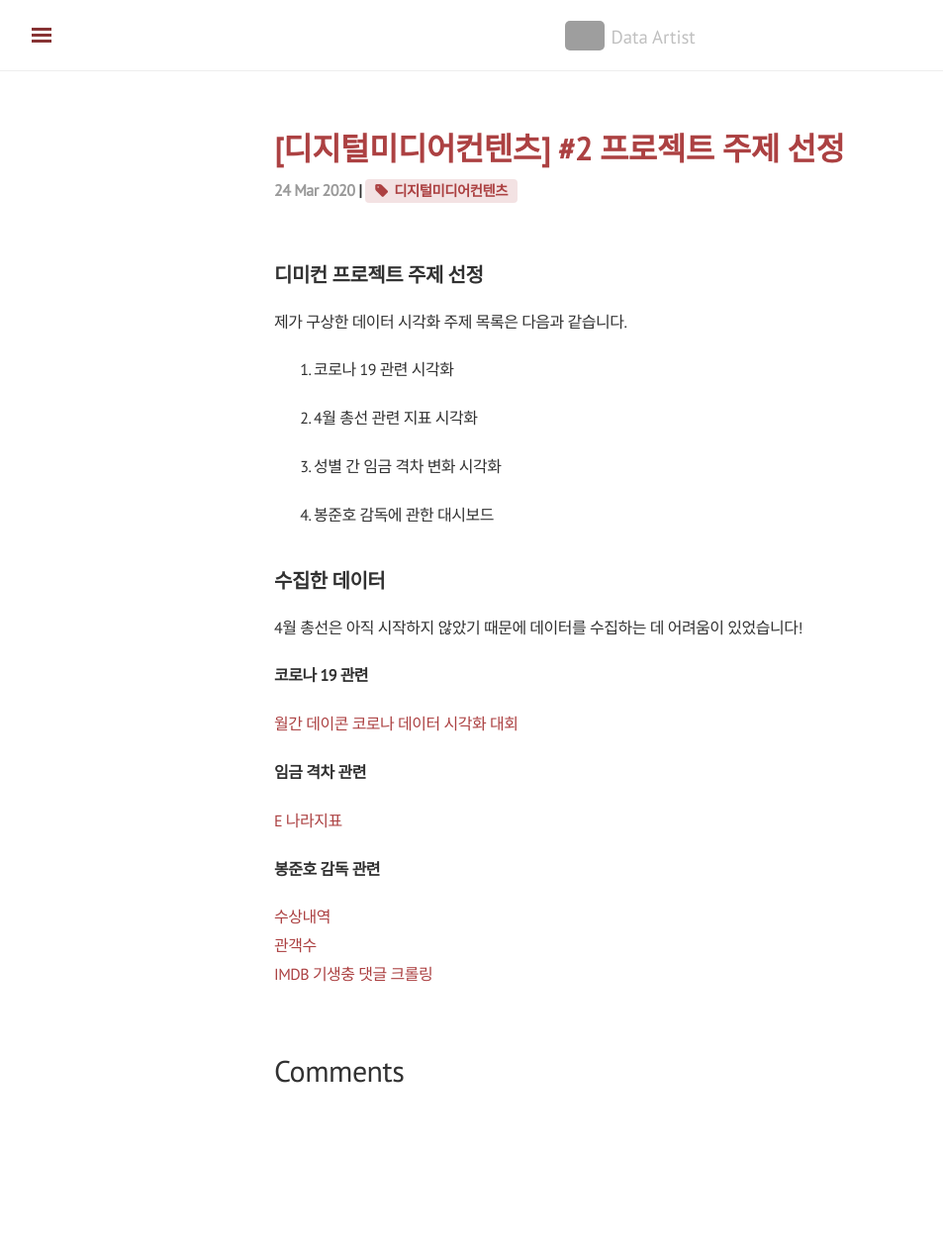
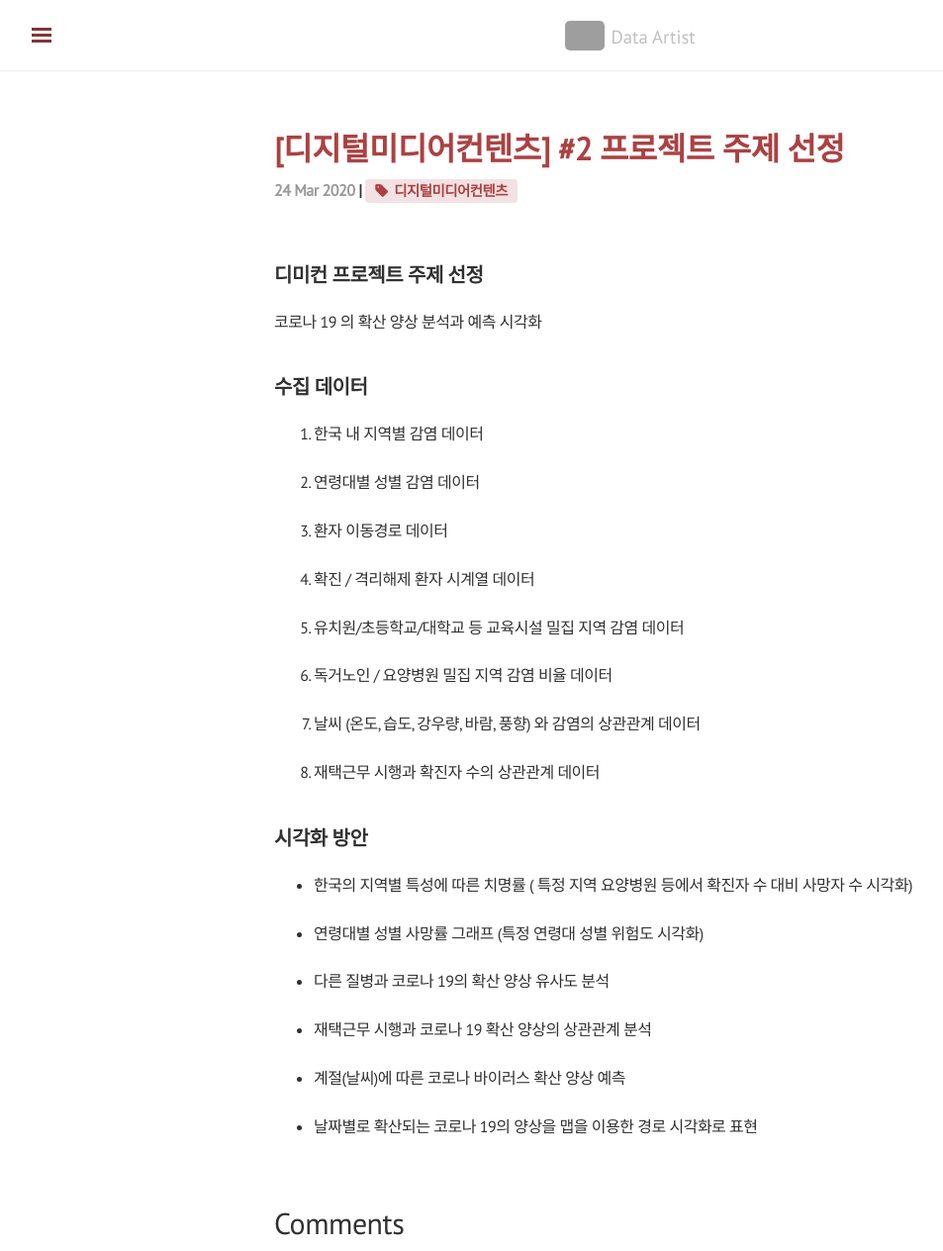
Before and after one commit to shanny924/shanny924.github.io, a Jekyll site: the page built from _posts/2020-03-24-dmc#2.md, in a window 1280 px wide and 1264 px high. Shown: the whole window at 99% size, without its empty margins (3-956 px from the left). Built offline with Jekyll 4.4.1, drawn with Linux system fonts in a browser that asks for light colours; nearby versions of some CDN libraries; comment, search, counter and statistics services are not loaded; grey boxes are pictures that could not be loaded.

Commit message:
Update 2020-03-24-dmc#2.md

```diff
--- a/_posts/2020-03-24-dmc#2.md
+++ b/_posts/2020-03-24-dmc#2.md
@@ -8,32 +8,37 @@ tag: [디지털미디어컨텐츠]
 
 ## 디미컨 프로젝트 주제 선정
 
-제가 구상한 데이터 시각화 주제 목록은 다음과 같습니다.
+코로나 19 의 확산 양상 분석과 예측 시각화
+
+## 수집 데이터
+
+1. 한국 내 지역별 감염 데이터
+
+2. 연령대별 성별 감염 데이터
+
+3. 환자 이동경로 데이터
+
+4. 확진 / 격리해제 환자 시계열 데이터
+
+5. 유치원/초등학교/대학교 등 교육시설 밀집 지역 감염 데이터
+
+6. 독거노인 / 요양병원 밀집 지역 감염 비율 데이터
+
+7. 날씨 (온도, 습도, 강우량, 바람, 풍향) 와 감염의 상관관계 데이터
+
+8. 재택근무 시행과 확진자 수의 상관관계 데이터
 
 
-1. 코로나 19 관련 시각화
+## 시각화 방안
 
-2. 4월 총선 관련 지표 시각화
+* 한국의 지역별 특성에 따른 치명률 ( 특정 지역 요양병원 등에서 확진자 수 대비 사망자 수 시각화)
 
-3. 성별 간 임금 격차 변화 시각화
+* 연령대별 성별 사망률 그래프 (특정 연령대 성별 위험도 시각화)
 
-4. 봉준호 감독에 관한 대시보드
+* 다른 질병과 코로나 19의 확산 양상 유사도 분석
 
-## 수집한 데이터
+* 재택근무 시행과 코로나 19 확산 양상의 상관관계 분석
 
-4월 총선은 아직 시작하지 않았기 때문에 데이터를 수집하는 데 어려움이 있었습니다!
+* 계절(날씨)에 따른 코로나 바이러스 확산 양상 예측
 
-**코로나 19 관련**
-
-[월간 데이콘 코로나 데이터 시각화 대회](https://dacon.io/m/competitions/official/235590/data/)
-
-**임금 격차 관련**
-
-[E 나라지표](https://drive.google.com/open?id=1WK0n9xTUsQg_i9Y9gm6-1cGfOwo-Eana)
-
-
-**봉준호 감독 관련**
-
-[수상내역](https://drive.google.com/open?id=1K0toLEs2_tcgJ7sXeIA8anrK47jG3sTF)
-[관객수](https://drive.google.com/open?id=1AboyyV8IGFNnJsIkm7K1XjWksidxU59L)
-[IMDB 기생충 댓글 크롤링](https://drive.google.com/open?id=1LsfF3EWNIWfZ45BpLyUhmf-44xeJOAaj)
+* 날짜별로 확산되는 코로나 19의 양상을 맵을 이용한 경로 시각화로 표현
```
